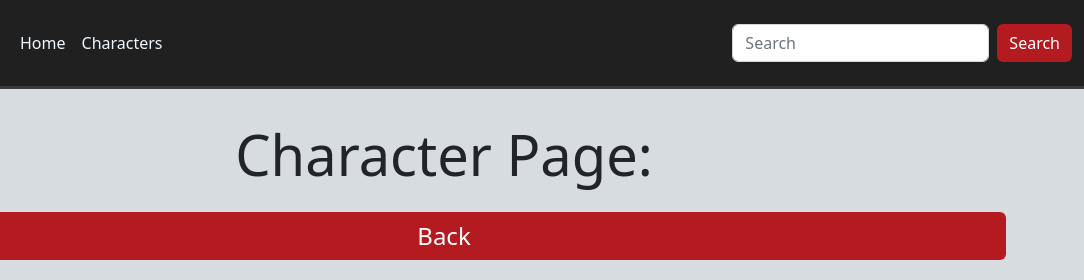
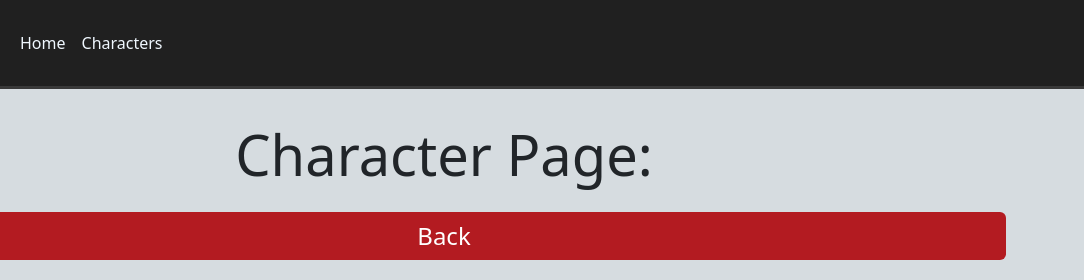
Before and after one commit to guivictorfs/marvelApp, a website: page pages/character.html in a window 1280 px wide. Shown: the top 280 px of the page, 196-1280 px from the left. Drawn offline with Linux system fonts and the light colour scheme; no server answers.

Commit message:
modifying the character page

```diff
--- a/pages/character.html
+++ b/pages/character.html
@@ -43,15 +43,6 @@
               <a class="nav-link" href="/index.html">Characters</a>
             </li>
           </ul>
-          <form class="d-flex" role="search">
-            <input
-              class="form-control me-2"
-              type="search"
-              placeholder="Search"
-              aria-label="Search"
-            />
-            <button class="btn btn-primary" type="submit">Search</button>
-          </form>
         </div>
       </div>
     </nav>
```
